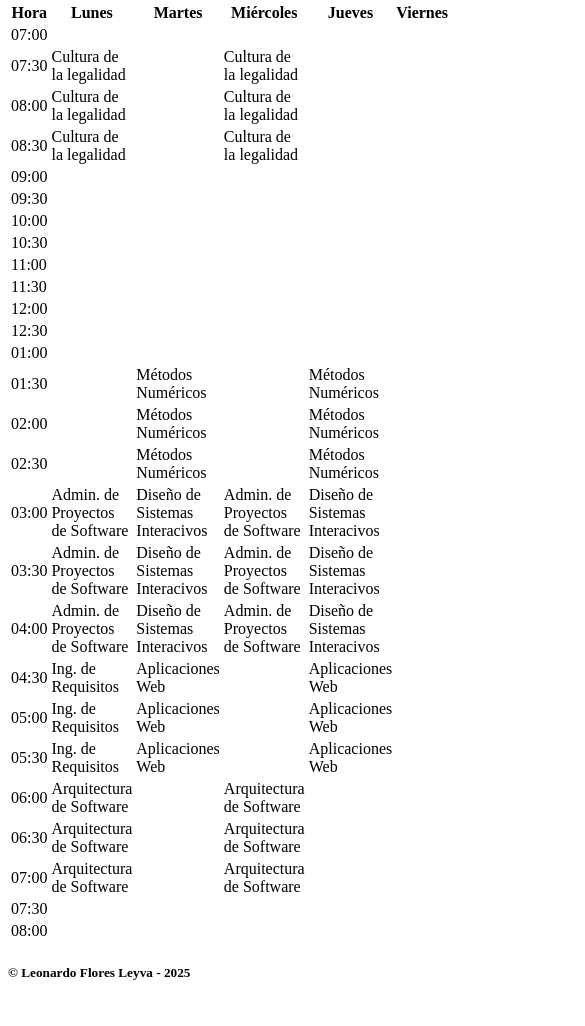
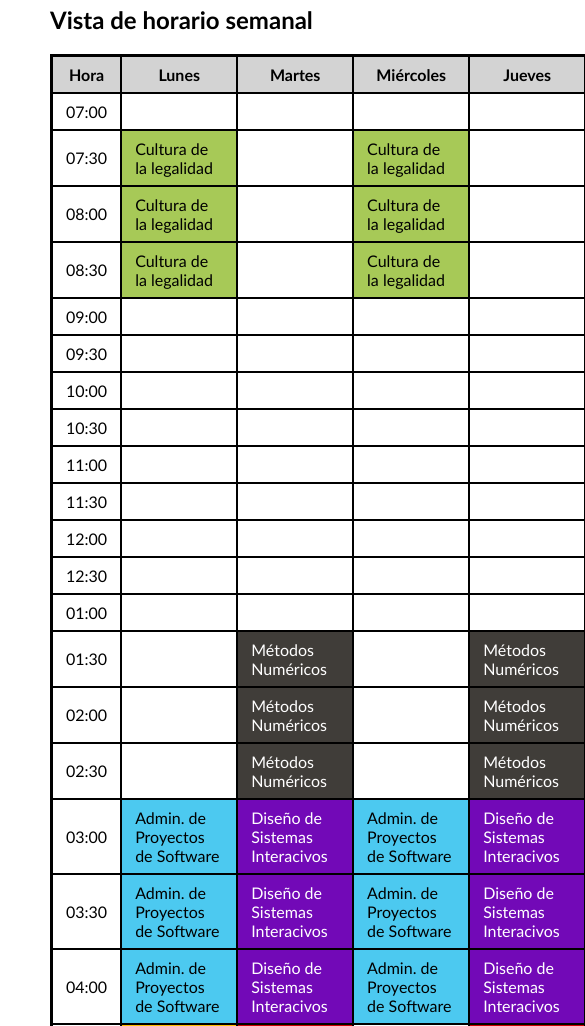
Before and after one commit to leonardofloresleyva/Curriculum_LeyvaLeonardo, a plain HTML site: page Curriculum_LeyvaLeonardo/schedule.html in a window 390 px wide. Shown: the part 501-1527 px from the top of the page, 585 px wide, since content can reach past the window. Before the commit the page ends 1504 px from the top, so only its background shows below. Drawn offline with Linux system fonts and the light colour scheme.

Commit message:
Primer avance de estilo
Se sube el primero avance de estilo al proyecto del Currículum Vitae. Este avance corresponde a la entrega de la asignación 9; se mejoró el posicionamiento de los elementos, y la apariencia en general (especialmente del horario semanal). Aún así, esta versión carece de responsividad.

```diff
--- a/Curriculum_LeyvaLeonardo/schedule.html
+++ b/Curriculum_LeyvaLeonardo/schedule.html
@@ -4,11 +4,12 @@
         <meta charset="UTF-8">
         <meta name="viewport" content="width=device-width, initial-scale=1.0">
         <title>Horario</title>
+        <link href="./styles.css" rel="stylesheet">
     </head>
     <body>
         <!--Encabezado con sección de navegación-->
-        <headers>
-            <nav id="seccion_navegacion">
+        <headers id="cabecera">
+            <nav id="seccion-navegacion">
                 <a href="./index.html">Inicio</a>
                 <a href="./interests.html">Intereses</a>
                 <a href="./schedule.html">Horario</a>
@@ -21,7 +22,7 @@
             <section id="lista-materias">
                 <h2>Materias</h2>
                 <!--Formateado como tabla, para una mejor alineación-->
-                <table>
+                <table >
                     <tbody>
                         <tr>
                             <td><strong>Cultura de la legalidad: </strong></td>
@@ -58,7 +59,7 @@
             <section id="seccion-vista-semanal">
                 <h2>Vista de horario semanal</h2>
                 <!--Formateado como tabla, con sus secciones divididas-->
-                <table>
+                <table id="tabla-vista-semanal">
                     <!--Columnas-->
                     <thead>
                         <th>Hora</th>
@@ -70,124 +71,229 @@
                     </thead>
                     <!--Filas y datos-->
                     <tbody>
-                        <tr><td>07:00</td></tr>
+                        <tr>
+                            <td>07:00</td>
+                            <td></td>
+                            <td></td>
+                            <td></td>
+                            <td></td>
+                            <td></td>
+                        </tr>
                         <!--Cultura de la legalidad-->
                         <tr>
                             <td>07:30</td>
-                            <td>Cultura de la legalidad</td>
+                            <td class="materia cultura-legalidad">Cultura de la legalidad</td>
                             <td></td>
-                            <td>Cultura de la legalidad</td>
+                            <td class="materia cultura-legalidad">Cultura de la legalidad</td>
+                            <td></td>
+                            <td></td>
                         </tr>
                         <tr>
                             <td>08:00</td>
-                            <td>Cultura de la legalidad</td>
+                            <td class="materia cultura-legalidad">Cultura de la legalidad</td>
                             <td></td>
-                            <td>Cultura de la legalidad</td>
+                            <td class="materia cultura-legalidad">Cultura de la legalidad</td>
+                            <td></td>
+                            <td></td>
                         </tr>
                         <tr>
                             <td>08:30</td>
-                            <td>Cultura de la legalidad</td>
+                            <td class="materia cultura-legalidad">Cultura de la legalidad</td>
                             <td></td>
-                            <td>Cultura de la legalidad</td>
+                            <td class="materia cultura-legalidad">Cultura de la legalidad</td>
+                            <td></td>
+                            <td></td>
                         </tr>
                         <!--Libres-->
-                        <tr><td>09:00</td></tr>
-                        <tr><td>09:30</td></tr>
-                        <tr><td>10:00</td></tr>
-                        <tr><td>10:30</td></tr>
-                        <tr><td>11:00</td></tr>
-                        <tr><td>11:30</td></tr>
-                        <tr><td>12:00</td></tr>
-                        <tr><td>12:30</td></tr>
-                        <tr><td>01:00</td></tr>
+                        <tr>
+                            <td>09:00</td>
+                            <td></td>
+                            <td></td>
+                            <td></td>
+                            <td></td>
+                            <td></td>
+                        </tr>
+                        <tr>
+                            <td>09:30</td>
+                            <td></td>
+                            <td></td>
+                            <td></td>
+                            <td></td>
+                            <td></td>
+                        </tr>
+                        <tr>
+                            <td>10:00</td>
+                            <td></td>
+                            <td></td>
+                            <td></td>
+                            <td></td>
+                            <td></td>
+                        </tr>
+                        <tr>
+                            <td>10:30</td>
+                            <td></td>
+                            <td></td>
+                            <td></td>
+                            <td></td>
+                            <td></td>
+                        </tr>
+                        <tr>
+                            <td>11:00</td>
+                            <td></td>
+                            <td></td>
+                            <td></td>
+                            <td></td>
+                            <td></td>
+                        </tr>
+                        <tr>
+                            <td>11:30</td>
+                            <td></td>
+                            <td></td>
+                            <td></td>
+                            <td></td>
+                            <td></td>
+                        </tr>
+                        <tr>
+                            <td>12:00</td>
+                            <td></td>
+                            <td></td>
+                            <td></td>
+                            <td></td>
+                            <td></td>
+                        </tr>
+                        <tr>
+                            <td>12:30</td>
+                            <td></td>
+                            <td></td>
+                            <td></td>
+                            <td></td>
+                            <td></td>
+                        </tr>
+                        <tr>
+                            <td>01:00</td>
+                            <td></td>
+                            <td></td>
+                            <td></td>
+                            <td></td>
+                            <td></td>
+                        </tr>
                         <!--Métodos numéricos-->
                         <tr>
                             <td>01:30</td>
                             <td></td>
-                            <td>Métodos Numéricos</td>
+                            <td class="materia metodos-numericos">Métodos Numéricos</td>
                             <td></td>
-                            <td>Métodos Numéricos</td>
+                            <td class="materia metodos-numericos">Métodos Numéricos</td>
+                            <td></td>
                         </tr>
                         <tr>
                             <td>02:00</td>
                             <td></td>
-                            <td>Métodos Numéricos</td>
+                            <td class="materia metodos-numericos">Métodos Numéricos</td>
                             <td></td>
-                            <td>Métodos Numéricos</td>
+                            <td class="materia metodos-numericos">Métodos Numéricos</td>
+                            <td></td>
                         </tr>
                         <tr>
                             <td>02:30</td>
                             <td></td>
-                            <td>Métodos Numéricos</td>
+                            <td class="materia metodos-numericos">Métodos Numéricos</td>
                             <td></td>
-                            <td>Métodos Numéricos</td>
+                            <td class="materia metodos-numericos">Métodos Numéricos</td>
+                            <td></td>
                         </tr>
                         <!--Administración de proyectos de software y Diseño de Sistemas Interactivos-->
                         <tr>
                             <td>03:00</td>
-                            <td>Admin. de Proyectos de Software</td>
-                            <td>Diseño de Sistemas Interacivos</td>
-                            <td>Admin. de Proyectos de Software</td>
-                            <td>Diseño de Sistemas Interacivos</td>
+                            <td class="materia administracion-proyectos">Admin. de Proyectos de Software</td>
+                            <td class="materia disenio-sistemas">Diseño de Sistemas Interacivos</td>
+                            <td class="materia administracion-proyectos">Admin. de Proyectos de Software</td>
+                            <td class="materia disenio-sistemas">Diseño de Sistemas Interacivos</td>
+                            <td></td>
                         </tr>
                         <tr>
                             <td>03:30</td>
-                            <td>Admin. de Proyectos de Software</td>
-                            <td>Diseño de Sistemas Interacivos</td>
-                            <td>Admin. de Proyectos de Software</td>
-                            <td>Diseño de Sistemas Interacivos</td>
+                            <td class="materia administracion-proyectos">Admin. de Proyectos de Software</td>
+                            <td class="materia disenio-sistemas">Diseño de Sistemas Interacivos</td>
+                            <td class="materia administracion-proyectos">Admin. de Proyectos de Software</td>
+                            <td class="materia disenio-sistemas">Diseño de Sistemas Interacivos</td>
+                            <td></td>
                         </tr>
                         <tr>
                             <td>04:00</td>
-                            <td>Admin. de Proyectos de Software</td>
-                            <td>Diseño de Sistemas Interacivos</td>
-                            <td>Admin. de Proyectos de Software</td>
-                            <td>Diseño de Sistemas Interacivos</td>
+                            <td class="materia administracion-proyectos">Admin. de Proyectos de Software</td>
+                            <td class="materia disenio-sistemas">Diseño de Sistemas Interacivos</td>
+                            <td class="materia administracion-proyectos">Admin. de Proyectos de Software</td>
+                            <td class="materia disenio-sistemas">Diseño de Sistemas Interacivos</td>
+                            <td></td>
                         </tr>
                         <!--Ingeniería de Requisitos y Aplicaciones web-->
                         <tr>
                             <td>04:30</td>
-                            <td>Ing. de Requisitos</td>
-                            <td>Aplicaciones Web</td>
+                            <td class="materia ingenieria-requisitos">Ing. de Requisitos</td>
+                            <td class="materia aplicaciones-web">Aplicaciones Web</td>
                             <td></td>
-                            <td>Aplicaciones Web</td>
+                            <td class="materia aplicaciones-web">Aplicaciones Web</td>
+                            <td class="materia ingenieria-requisitos">Ing. de Requisitos</td>
                         </tr>
                         <tr>
                             <td>05:00</td>
-                            <td>Ing. de Requisitos</td>
-                            <td>Aplicaciones Web</td>
+                            <td class="materia ingenieria-requisitos">Ing. de Requisitos</td>
+                            <td class="materia aplicaciones-web">Aplicaciones Web</td>
                             <td></td>
-                            <td>Aplicaciones Web</td>
+                            <td class="materia aplicaciones-web">Aplicaciones Web</td>
+                            <td class="materia ingenieria-requisitos">Ing. de Requisitos</td>
                         </tr>
                         <tr>
                             <td>05:30</td>
-                            <td>Ing. de Requisitos</td>
-                            <td>Aplicaciones Web</td>
+                            <td class="materia ingenieria-requisitos">Ing. de Requisitos</td>
+                            <td class="materia aplicaciones-web">Aplicaciones Web</td>
                             <td></td>
-                            <td>Aplicaciones Web</td>
+                            <td class="materia aplicaciones-web">Aplicaciones Web</td>
+                            <td class="materia ingenieria-requisitos">Ing. de Requisitos</td>
                         </tr>
                         <!--Arquitecura de software-->
                         <tr>
                             <td>06:00</td>
-                            <td>Arquitectura de Software</td>
+                            <td class="materia arquitectura-software">Arquitectura de Software</td>
                             <td></td>
-                            <td>Arquitectura de Software</td>
+                            <td class="materia arquitectura-software">Arquitectura de Software</td>
+                            <td></td>
+                            <td></td>
                         </tr>
                         <tr>
                             <td>06:30</td>
-                            <td>Arquitectura de Software</td>
+                            <td class="materia arquitectura-software">Arquitectura de Software</td>
                             <td></td>
-                            <td>Arquitectura de Software</td>
+                            <td class="materia arquitectura-software">Arquitectura de Software</td>
+                            <td></td>
+                            <td></td>
                         </tr>
                         <tr>
                             <td>07:00</td>
-                            <td>Arquitectura de Software</td>
+                            <td class="materia arquitectura-software">Arquitectura de Software</td>
                             <td></td>
-                            <td>Arquitectura de Software</td>
+                            <td class="materia arquitectura-software">Arquitectura de Software</td>
+                            <td></td>
+                            <td></td>
                         </tr>
                         <!--Libres-->
-                        <tr><td>07:30</td></tr>
-                        <tr><td>08:00</td></tr>
+                        <tr>
+                            <td>07:30</td>
+                            <td></td>
+                            <td></td>
+                            <td></td>
+                            <td></td>
+                            <td></td>
+                        </tr>
+                        <tr>
+                            <td>08:00</td>
+                            <td></td>
+                            <td></td>
+                            <td></td>
+                            <td></td>
+                            <td></td>
+                        </tr>
                     </tbody>
                 </table>
             </section>
--- /dev/null
+++ b/Curriculum_LeyvaLeonardo/styles.css
@@ -0,0 +1,87 @@
+body{
+    font-family: Trebuchet MS, sans-serif;
+    margin: 0px;
+}
+
+main{
+    position: relative;
+    left: 50px;
+}
+
+#seccion-navegacion{
+    background-color: #003049   ;
+    padding: 20px;
+    text-align: center;
+}
+
+#seccion-navegacion > a{
+    color: white;
+    padding: 0px 15px;
+}
+
+#seccion-portada > h1{
+    font-size: 2em;
+}
+
+footer{
+    color: white;
+    background-color: #003049;
+    padding: 20px;
+    text-align: center;
+}
+
+#tabla-vista-semanal{
+    padding: 0px 0px;
+    margin: 20px 0px;
+    border: thin solid black;
+    background-color: black;
+}
+#tabla-vista-semanal td{
+    border: medium solid white;
+    padding: 5px 10px;
+    background-color: white;
+}
+
+#tabla-vista-semanal th{
+    background-color: lightgray;
+    border: medium solid lightgray;
+    padding: 5px 10px;
+}
+
+#tabla-vista-semanal .cultura-legalidad{
+    border: medium solid #a7c957;
+    background-color: #a7c957;
+}
+
+#tabla-vista-semanal .metodos-numericos{
+    border: medium solid #403d39;
+    background-color: #403d39;
+    color: white;
+}
+
+#tabla-vista-semanal .administracion-proyectos{
+    border: medium solid #4cc9f0;
+    background-color: #4cc9f0;
+}
+
+#tabla-vista-semanal .disenio-sistemas{
+    border: medium solid #7209b7;
+    background-color: #7209b7;
+    color: white;
+}
+
+#tabla-vista-semanal .aplicaciones-web{
+    border: medium solid #d00000;
+    background-color: #d00000;
+    color: white;
+}
+
+#tabla-vista-semanal .ingenieria-requisitos{
+    border: medium solid #ffbd00;
+    background-color: #ffbd00;
+}
+
+#tabla-vista-semanal .arquitectura-software{
+    border: medium solid #bc6c25;
+    background-color: #bc6c25;
+}
```
Also changed, not shown: Curriculum_LeyvaLeonardo/index.html (+3 -2 lines), Curriculum_LeyvaLeonardo/interests.html (+3 -2 lines).
